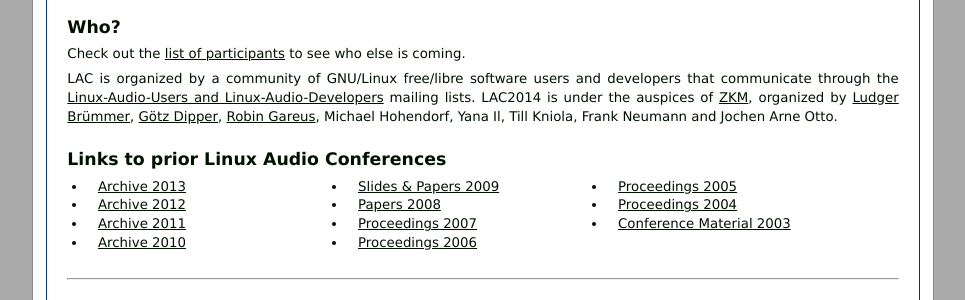
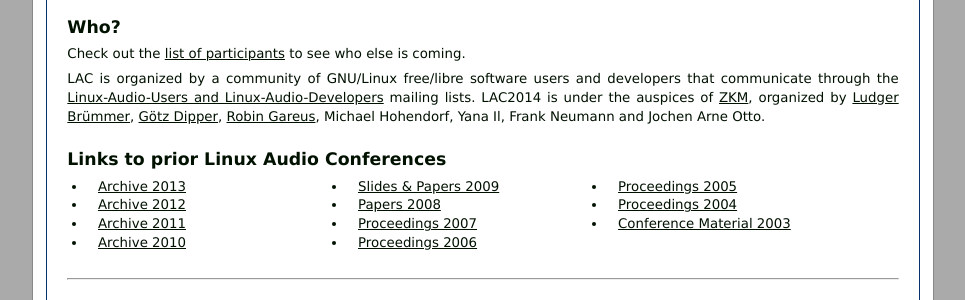
Before and after one commit to x42/lac2014, a PHP site: page / in a window 1280 px wide. Shown: the part 1379-1679 px from the top of the page, without its empty margins (157-1122 px from the left). Run offline with PHP 8.4, Linux system fonts and the light colour scheme; data that the repository does not hold is empty; a stand-in replaces the project's code that opens the database connection; some libraries are stand-ins or nearby versions.

Commit message:
bye bye, Till.

```diff
--- a/pages/about.php
+++ b/pages/about.php
@@ -55,7 +55,7 @@ organized by
 <a href="http://icem-www.folkwang-hochschule.de/~ludi/" rel="external">Ludger Br&uuml;mmer</a>,
 <a href="http://www02.zkm.de/car-culture/index.php/de/werke/59-goetz-dipper" rel="external">G&ouml;tz Dipper</a>,
 <a href="http://gareus.org" rel="external"> Robin Gareus</a>,
-Michael Hohendorf, Yana Il, Till Kniola, Frank Neumann and Jochen Arne Otto.</p>
+Michael Hohendorf, Yana Il, Frank Neumann and Jochen Arne Otto.</p>
 
 <?php
 /*
```
